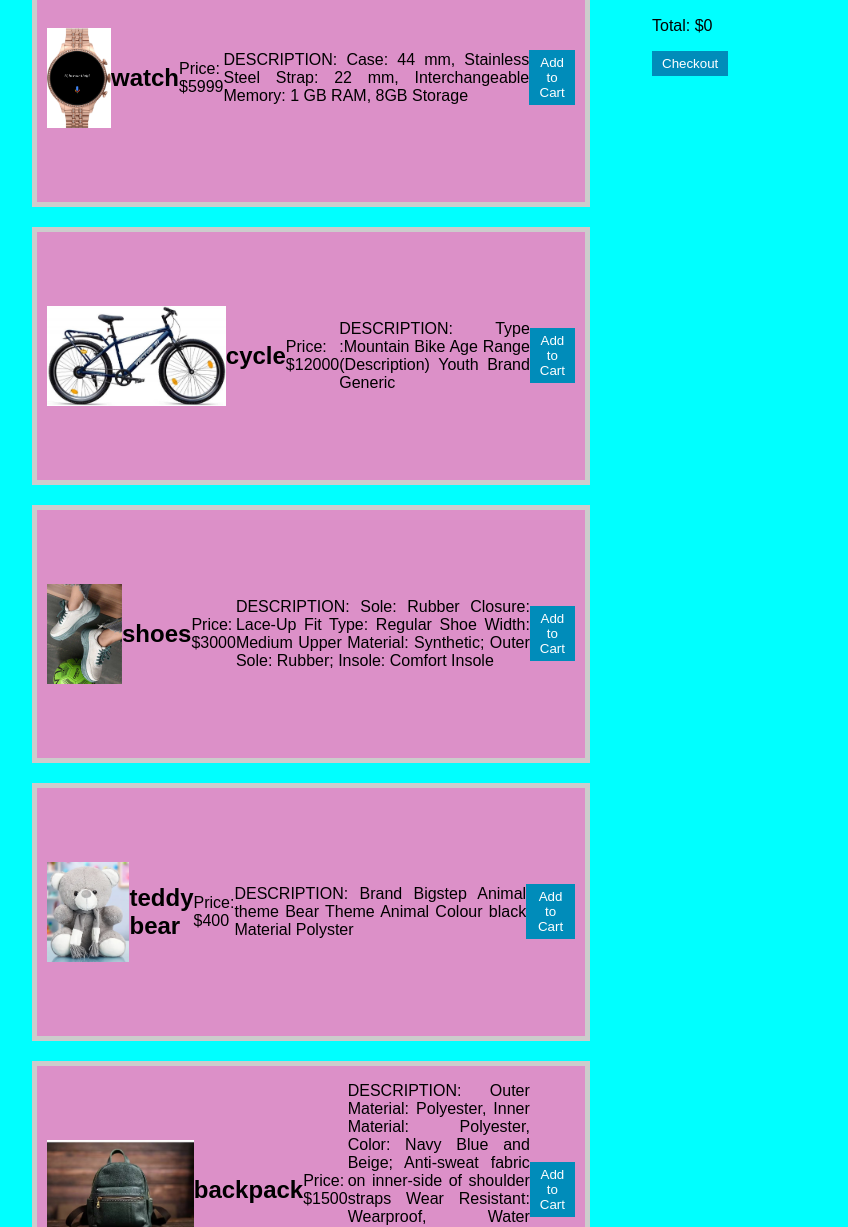
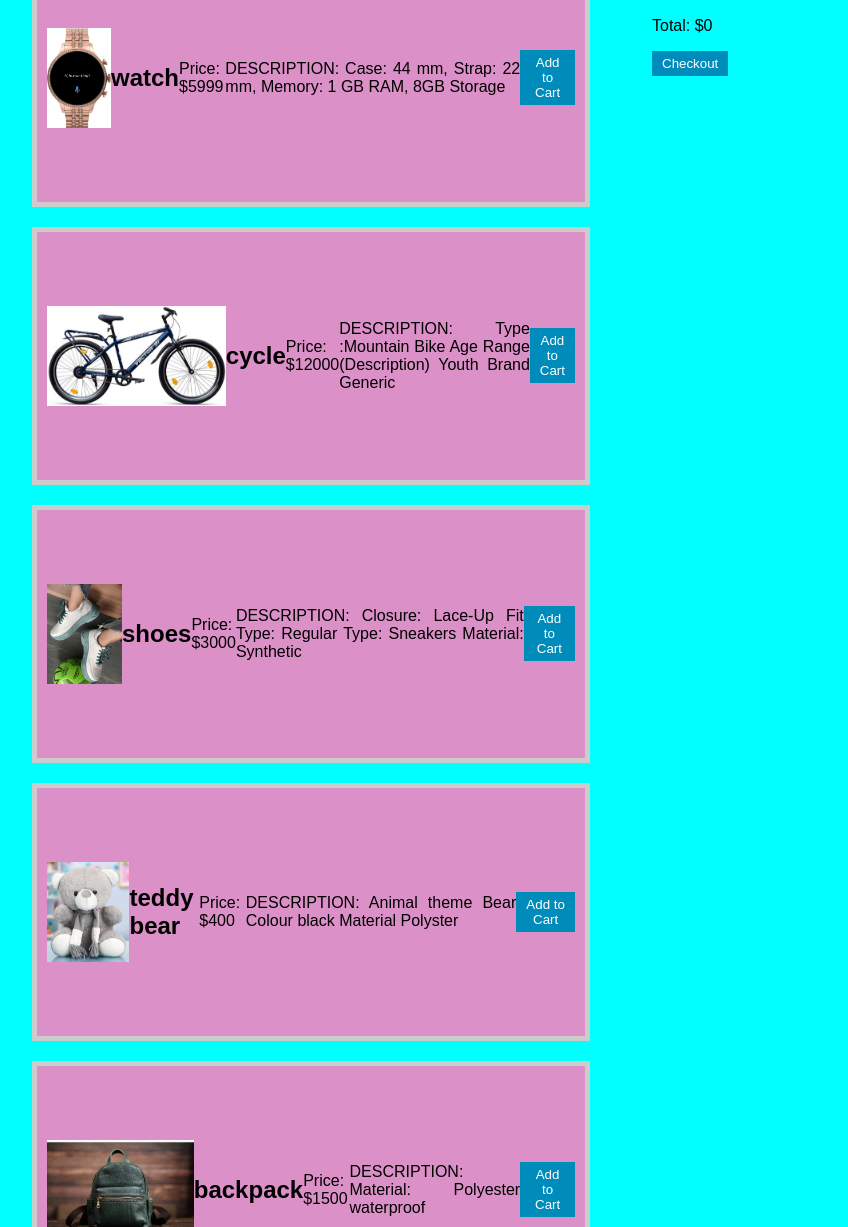
Before and after one commit to Charishma2411/charishma, a plain HTML site: page index.html in a window 1280 px wide. Shown: the part 573-1800 px from the top of the page, without its empty margins (19-867 px from the left). Drawn offline with Linux system fonts and the light colour scheme.

Commit message:
Update index.html

```diff
--- a/index.html
+++ b/index.html
@@ -40,8 +40,8 @@ html>
             <h2>watch</h2>
             <p>Price: $5999</p>
             <p>DESCRIPTION:
-                Case: 44 mm, Stainless Steel
-                Strap: 22 mm, Interchangeable
+                Case: 44 mm,
+                Strap: 22 mm,
                 Memory: 1 GB RAM, 8GB Storage</p>
             <button class="add-to-cart" onclick="addToCart('watch', 5999)">Add to Cart</button>
         </div>
@@ -61,11 +61,10 @@ html>
         <h2>shoes</h2>
         <p>Price: $3000</p>
         <p>DESCRIPTION:
-            Sole: Rubber
             Closure: Lace-Up
             Fit Type: Regular
-            Shoe Width: Medium
-            Upper Material: Synthetic; Outer Sole: Rubber; Insole: Comfort Insole</p>
+            Type: Sneakers
+            Material: Synthetic</p>
         <button class="add-to-cart" onclick="addToCart('shoes', 2000)">Add to Cart</button>
     </div>
 <div class="product">
@@ -73,9 +72,9 @@ html>
     <h2>teddy bear</h2>
     <p>Price: $400</p>
     <p>DESCRIPTION:
-        Brand	Bigstep
+
         Animal theme	Bear
-        Theme	Animal
+
         Colour	black
         Material  Polyster</p>
     <button class="add-to-cart" onclick="addToCart('teddy', 400)">Add to Cart</button>
@@ -85,9 +84,8 @@ html>
     <h2>backpack</h2>
     <p>Price: $1500</p>
     <p>DESCRIPTION:
-        Outer Material: Polyester, Inner Material: Polyester, Color: Navy Blue and Beige; Anti-sweat fabric on inner-side of shoulder straps
-        Wear Resistant: Wearproof, Water Resistance: waterproof
-        Number of compartments: 3; Strap Type: Adjustable</p>
+         Material: Polyester
+         waterproof</p>
     <button class="add-to-cart" onclick="addToCart('backpack', 1500)">Add to Cart</button>
 </div>
 </div>
```
